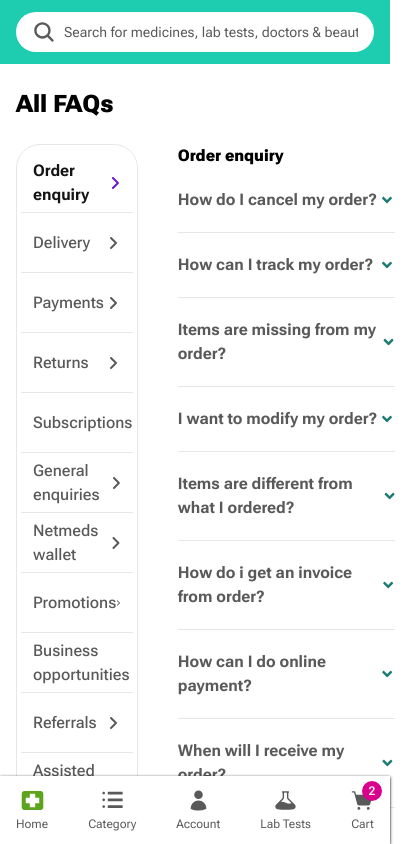
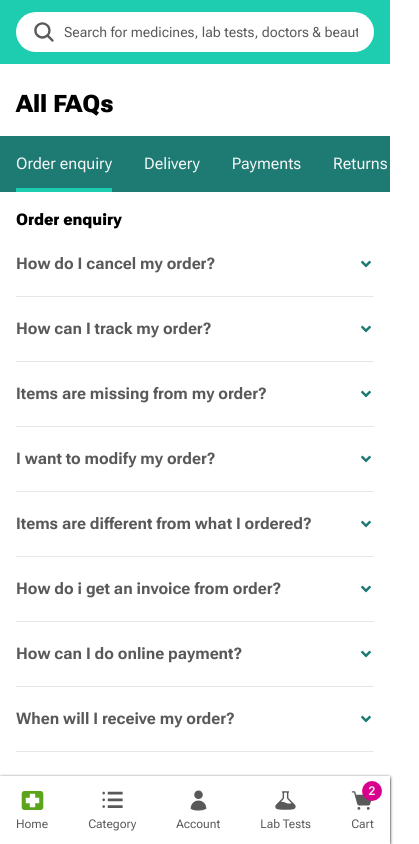
Before and after one commit to Rownokzahan/osudhonline, a Next.js app: page /all-faqs in a window 390 px wide. Shown: the top 844 px of the page, 419 px wide, since content can reach past the window. Built offline with nearby package versions, Linux system fonts and the light colour scheme.

Commit message:
Update FAQ navigation link in footer and enhance All FAQs page layout for better user experience

```diff
--- a/src/app/(main)/all-faqs/page.tsx
+++ b/src/app/(main)/all-faqs/page.tsx
@@ -10,8 +10,10 @@
   const [activeFAQItem, setActiveFAQItem] = useState("");
   const [activeCategory, setActiveCategory] = useState(faqData[0].category);
 
+  // References for each FAQ category section for smooth scrolling
   const sectionRefs = useRef<Record<string, HTMLDivElement | null>>({});
 
+  // Scroll to the selected category section
   const scrollToSection = (category: string) => {
     const section = sectionRefs.current[category];
     if (section) {
@@ -25,8 +27,9 @@
     <div className="ui-container">
       <h2 className="pt-6 text-2xl font-black">All FAQs</h2>
 
-      <div className="py-6 flex gap-4">
-        <ul className="w-[34%] h-max sticky top-36 py-2 px-1 border rounded-3xl divide-y">
+      <div className="pb-6 md:pt-6 grid md:grid-cols-[34%_1fr] gap-4">
+        {/* Sidebar navigation for larger screens */}
+        <ul className="hidden md:block h-max sticky lg:top-36 md:top-20 py-2 px-1 border rounded-3xl divide-y">
           {faqData.map(({ category }) => (
             <li key={category} className="h-15 px-3 flex items-center">
               <button
@@ -55,7 +58,29 @@
           ))}
         </ul>
 
-        <div className="flex-1 px-6 space-y-6">
+        {/* Horizontal scroll navigation for smaller screens */}
+        <div className="md:hidden mt-4 -mx-4 bg-secondary sticky top-16 overflow-hidden">
+          <div className="h-14 flex overflow-x-auto text-light">
+            {faqData.map(({ category }) => (
+              <div className="h-full px-4">
+                <button
+                  key={category}
+                  onClick={() => scrollToSection(category)}
+                  className="h-full relative"
+                >
+                  <span className="text-left text-nowrap">{category}</span>
+
+                  {activeCategory === category && (
+                    <span className="h-1 w-full absolute left-0 bottom-0 bg-primary" />
+                  )}
+                </button>
+              </div>
+            ))}
+          </div>
+        </div>
+
+        {/* FAQ content sections */}
+        <div className="flex-1 md:px-6 space-y-6">
           {faqData.map(({ category, faqs }) => (
             <div
               key={category}
--- a/src/compoents/layout/Footer/index.tsx
+++ b/src/compoents/layout/Footer/index.tsx
@@ -28,7 +28,7 @@
       { label: "Medicines A To Z", href: "#" },
       { label: "Shop By Categories", href: "#" },
       { label: "Offers / Coupons", href: "#" },
-      { label: "FAQs", href: "#" },
+      { label: "FAQs", href: "all-faqs" },
       { label: "Contact Us", href: "#" },
     ],
   },
```
